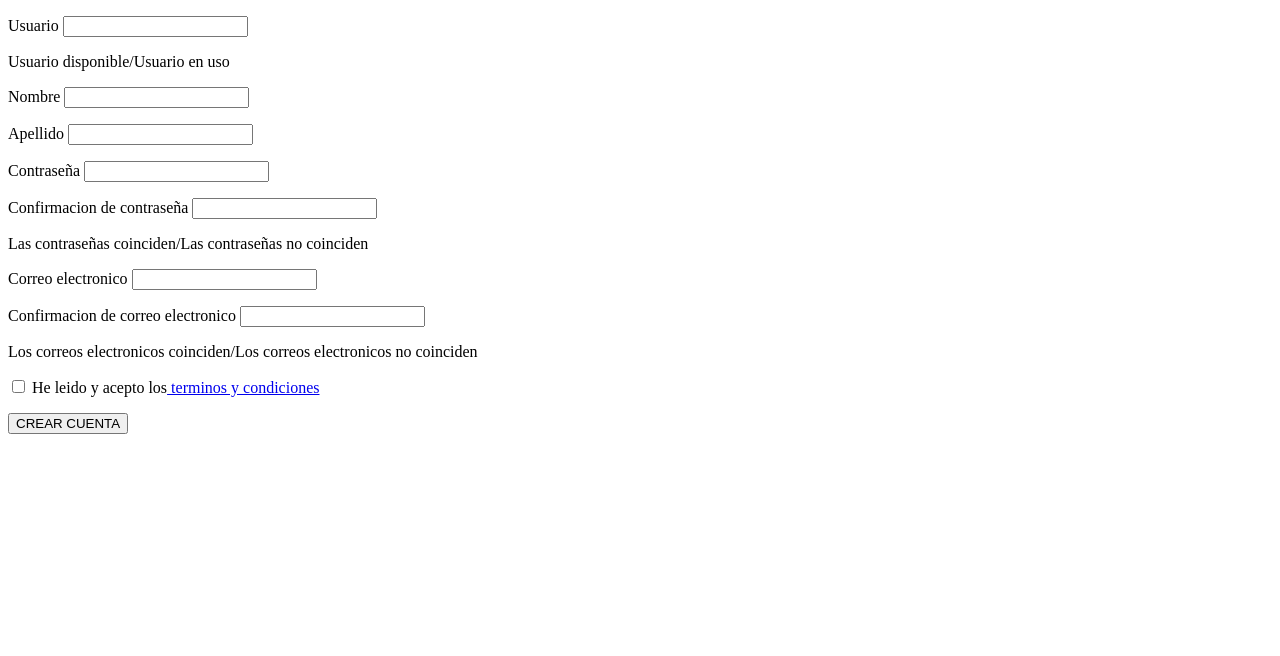
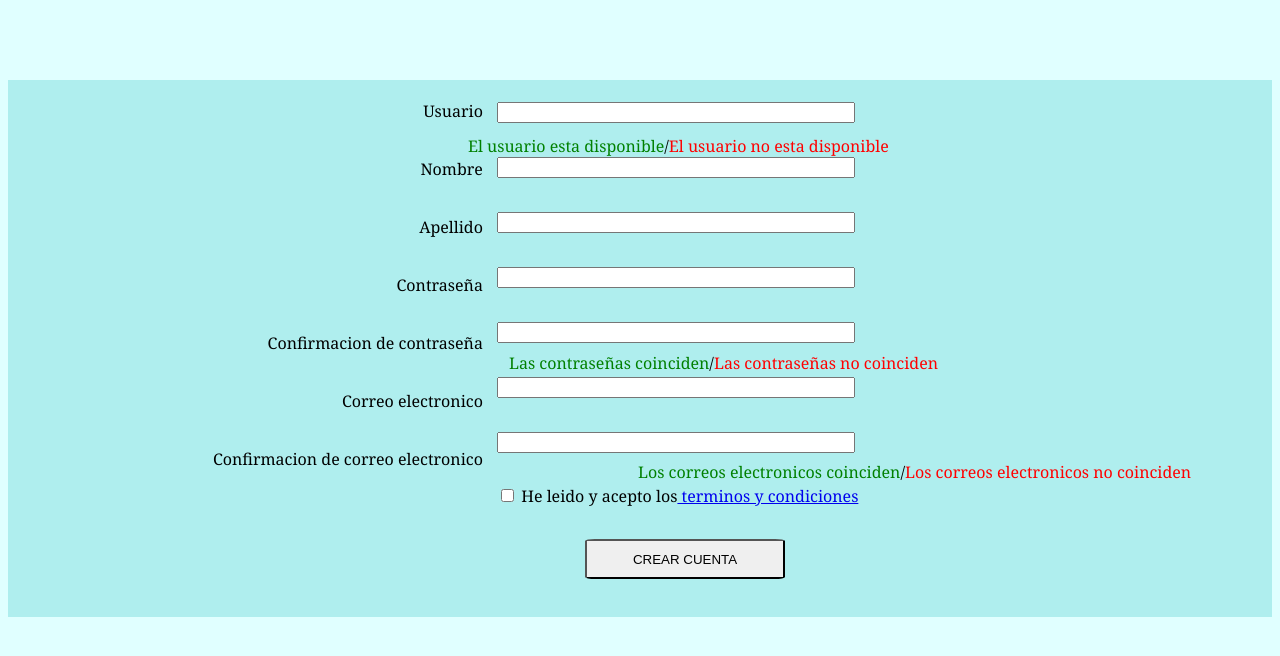
Before and after one commit to mauroma9/Grupo11Store, a website: page views/formularioRegistro.html in a window 1280 px wide. Drawn offline with Linux system fonts and the light colour scheme; files that its build step writes are made by us from their sources.

Commit message:
formularioRegistroListo

```diff
--- /dev/null
+++ b/css/formularioRegistro.css
@@ -0,0 +1,93 @@
+.usuarioVerde {
+    color: green;
+}
+
+.usuarioRojo {
+    color: red;
+}
+
+.passwordVerde {
+    color: green;
+}
+
+.passwordRojo {
+    color: red;
+}
+
+.emailVerde{
+    color: green;
+}
+
+.emailRojo {
+    color: red;
+}
+
+.formularioParaRegistro {
+    background-color: paleturquoise;
+    display: flex;
+    flex-direction: column;
+    align-items: center;
+    margin-top: 80px;
+}
+
+.contenedorTodosLosTitulos {
+    position: relative;
+    display: inline-flex;
+    flex-direction: column;
+    align-items: flex-end;
+    top: 0px;
+    margin-right: 10px;
+
+
+}
+
+.contenedorTodosLosBotones {
+    display: inline-flex;
+    flex-direction: column;
+}
+
+.crearCuenta {
+    display: flex;
+    justify-content: center;
+}
+
+.todosLosTitulos {
+    margin-top: 20px;
+}
+
+.botonDirecto {
+    width: 350px;
+}
+
+.crearCuentaBoton {
+    width: 200px;
+    height: 40px;
+    border-radius: 5%;
+    margin-left: 90px;
+}
+
+.crearCuentaBoton:hover {
+    background-color: darkgray;
+    transition-property: background-color;
+    transition:
+        background-color, 0.3s;
+}
+
+.usuarioDisponibleONo {
+    position: relative;
+    bottom: 460px;
+    left: 255px;
+}
+
+.passwordCoincideONo {
+    position: relative;
+    bottom: 243px;
+    right: 129px;
+}
+
+.emailCoindiceONo {
+    position: relative;
+    z-index: 10;
+    bottom: 156px;
+    left: 630px;
+}
--- a/css/global.css
+++ b/css/global.css
@@ -2,3 +2,6 @@ body {
     font-family:Cambria, Cochin, Georgia, Times, 'Times New Roman', serif;
     background-color: lightcyan;
 }
+
+
+/*background-color: lightcyan;*/
--- a/views/formularioRegistro.html
+++ b/views/formularioRegistro.html
@@ -4,61 +4,84 @@
     <meta charset="UTF-8">
     <meta http-equiv="X-UA-Compatible" content="IE=edge">
     <meta name="viewport" content="width=device-width, initial-scale=1.0">
+    <link href="css/formularioRegistro.css" rel="stylesheet">
+    <link href="css/global.css" rel="stylesheet">
     <title>Formulario Registro</title>
 </head>
 <body>
     <section class="formularioParaRegistro">
         <form action="/formularioRegistro" method="POST">
+            <div class="contenedorTodosLosTitulos">
+                <p class="todosLosTitulos">
+                    <span class="titulosBoton">Usuario</span>
+                </p>
+                <p class="todosLosTitulos">
+                    <span class="titulosBoton">Nombre</span>
+                </p>
+                <p class="todosLosTitulos">
+                    <span class="titulosBoton">Apellido</span>
+                </p>
+                <p class="todosLosTitulos">
+                    <span class="titulosBoton">Contraseña</span>
+                </p>
+                <p class="todosLosTitulos">
+                    <span class="titulosBoton">Confirmacion de contraseña</span>
+                </p>
+                <p class="todosLosTitulos">
+                    <span class="titulosBoton">Correo electronico</span>
+                </p>
+                <p class="todosLosTitulos">
+                    <span class="titulosBoton">Confirmacion de correo electronico</span>
+                </p>
+            </div>
+            <div class="contenedorTodosLosBotones">
                 <p>
-                <label for="usuario">Usuario</label>
-                <input type="text" name="usuario" id="usuario">
+                    <input type="text" name="usuario" id="usuario" class="botonDirecto">
                 </p>
                 <p>
-                <span>Usuario disponible</span><span>/</span><span>Usuario en uso</span>
+                    <input type="text" name="nombre" id="nombre" class="botonDirecto">
                 </p>
                 <p>
-                <label for="nombre">Nombre</label>
-                <input type="text" name="nombre" id="nombre">
+                    <input type="text" name="apellido" id="apellido" class="botonDirecto">
                 </p>
                 <p>
-                <label for="apellido">Apellido</label>
-                <input type="text" name="apellido" id="apellido">
+                    <input type="password" name="password" id="password" class="botonDirecto">
                 </p>
                 <p>
-                <label for="password">Contraseña</label>
-                <input type="password" name="password" id="password">
+                    <input type="password" name="confirPassword" id="confirPassword" class="botonDirecto">
                 </p>
                 <p>
-                <label for="confirPassword">Confirmacion de contraseña</label>
-                <input type="password" name="confirPassword" id="confirPassword">
+                    <input type="email" name="correo" id="correo" class="botonDirecto">
                 </p>
                 <p>
-                <span>Las contraseñas coinciden</span><span>/</span><span>Las contraseñas no coinciden</span>
+                    <input type="email" name="confirCorreo" id="confirCorreo" class="botonDirecto">
                 </p>
-            <p>
-                <label for="correo">Correo electronico</label>
-                <input type="email" name="correo" id="correo">
-            </p>
-            <p>
-                <label for="confirCorreo">Confirmacion de correo electronico</label>
-                <input type="email" name="confirCorreo" id="confirCorreo">
-            </p>
-            <p>
-                <span>Los correos electronicos coinciden</span><span>/</span><span>Los correos electronicos no coinciden</span>
-            </p>
-            <p>
+                <p class="terYC">
                     <span>
                         <label for="terminos"></label>
                         <input type="checkbox" name="terminos">
                     </span>
                     <span>He leido y acepto los</span><span><a href="https://www.google.com"> terminos y condiciones</a></span>
                 </p>
+            </div>
+            <div class="crearCuenta">
                 <p>
-                <button type="submit">CREAR CUENTA</button>
+                    <button type="submit" class="crearCuentaBoton">CREAR CUENTA</button>
                 </p>
+            </div>
+            <span class="usuarioDisponibleONo">
+                <span class="usuarioVerde">El usuario esta disponible</span><span>/</span><span class="usuarioRojo">El usuario no esta disponible</span>
+            </span>
+            <span class="passwordCoincideONo">
+                <span class="passwordVerde">Las contraseñas coinciden</span><span>/</span><span class="passwordRojo">Las contraseñas no coinciden</span>
+            </span>
+            <span class="emailCoincideONo">
         </form>
 
     </section>
+    <span class="emailCoindiceONo">
+        <span class="emailVerde">Los correos electronicos coinciden</span><span>/</span><span class="emailRojo">Los correos electronicos no coinciden</span>
+    </span>
 
 </body>
 </html>
```
Lines whose indentation alone changed are shown as unchanged.
